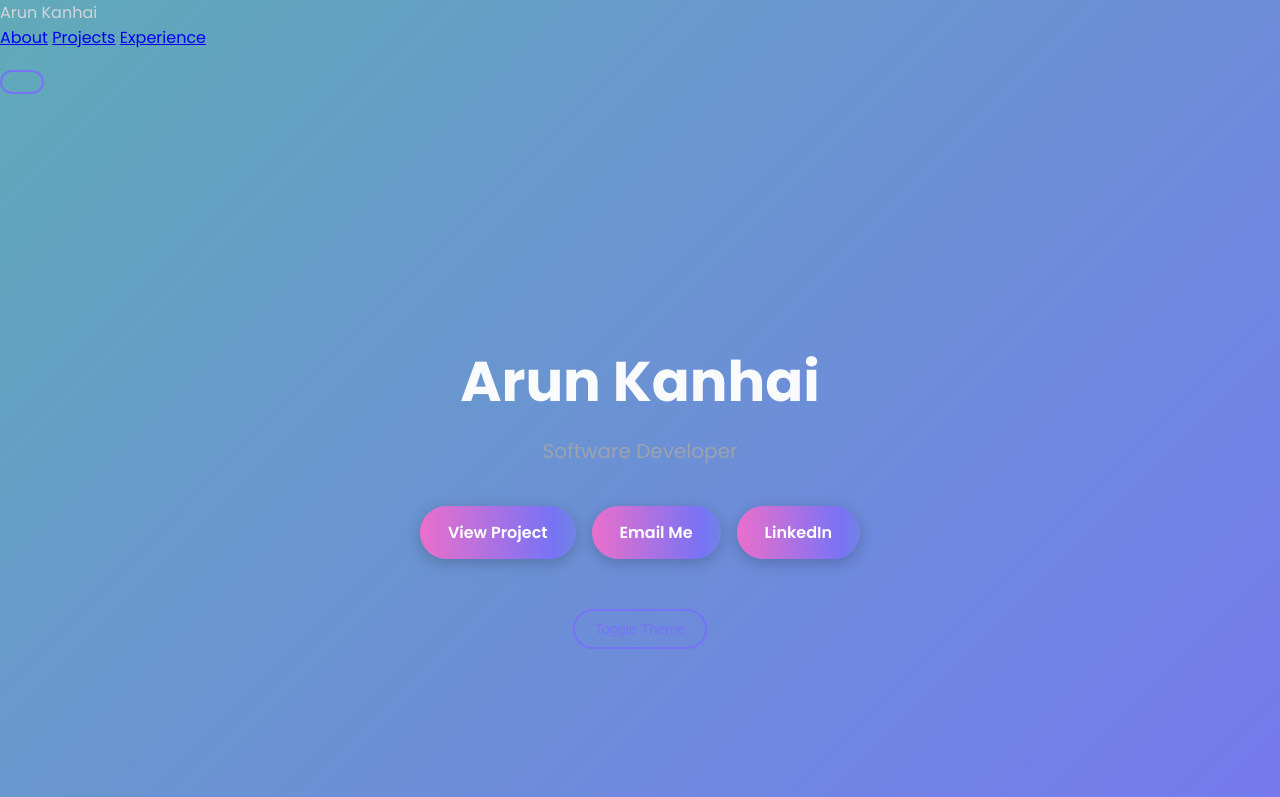
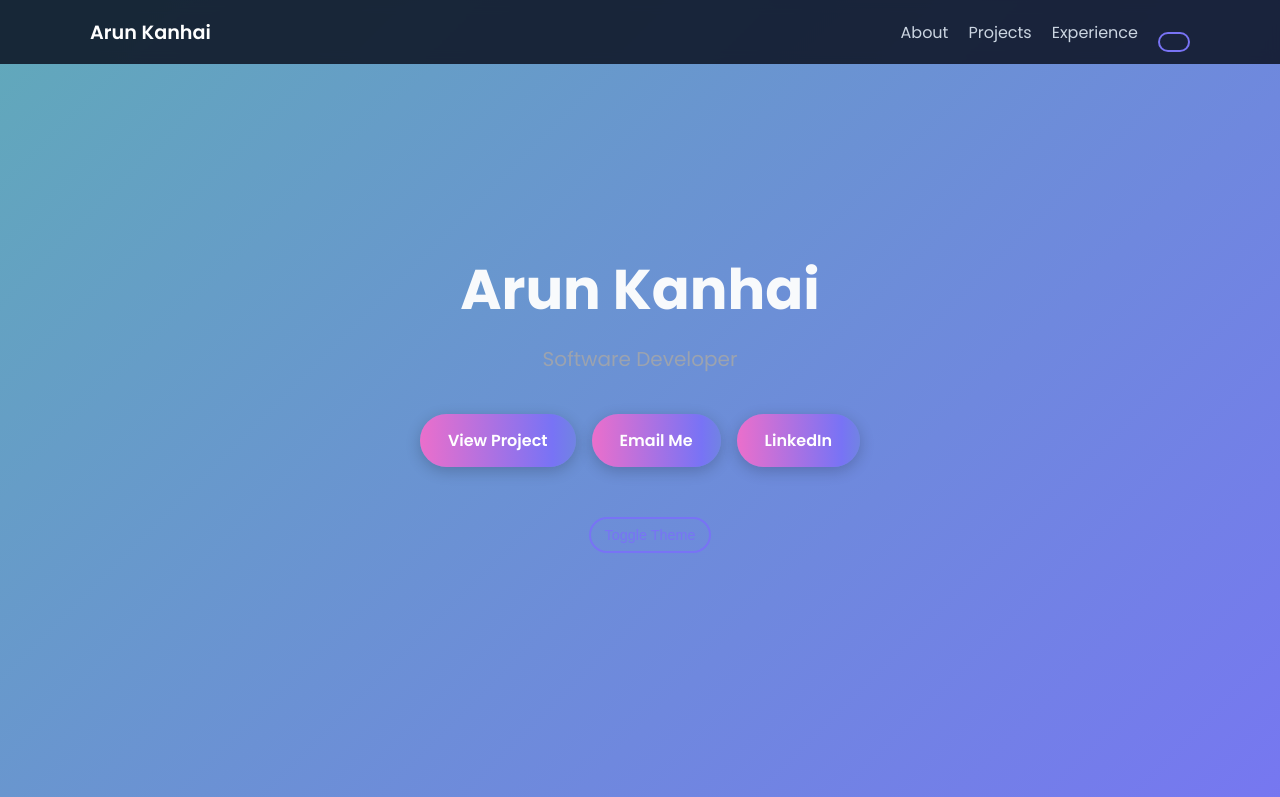
Before and after one commit to agk21/355, a plain HTML site: page index.html in a window 1280 px wide. Shown: the top 797 px of the page. Drawn offline with nearby package versions, Linux system fonts and the light colour scheme.

Commit message:
Update styles.css

```diff
--- a/styles.css
+++ b/styles.css
@@ -183,3 +183,64 @@ body.animated-bg {
   font-size: 0.9rem;
   color: #6b7280;
 }
+
+/* ===== Top Navigation Bar ===== */
+.top-nav {
+  position: fixed;
+  top: 0;
+  width: 100%;
+  background-color: rgba(11, 17, 32, 0.85);
+  backdrop-filter: blur(6px);
+  z-index: 1000;
+  padding: 12px 24px;
+}
+
+.nav-container {
+  display: flex;
+  justify-content: space-between;
+  align-items: center;
+  max-width: 1100px;
+  margin: 0 auto;
+  flex-wrap: wrap;
+}
+
+.nav-name {
+  font-size: 1.2rem;
+  font-weight: 600;
+  color: #ffffff;
+  margin-right: auto;
+}
+
+.nav-links {
+  display: flex;
+  gap: 20px;
+}
+
+.nav-links a {
+  font-size: 1rem;
+  color: #cbd5e1;
+  text-decoration: none;
+  transition: color 0.3s ease;
+}
+
+.nav-links a:hover {
+  color: #ffffff;
+}
+
+/* ===== Theme Toggle in Navbar ===== */
+.theme-toggle {
+  background: none;
+  border: 2px solid #7873f5;
+  color: #7873f5;
+  padding: 8px 14px;
+  border-radius: 9999px;
+  font-size: 0.9rem;
+  cursor: pointer;
+  transition: all 0.3s ease;
+  margin-left: 20px;
+}
+
+.theme-toggle:hover {
+  background-color: #7873f5;
+  color: white;
+}
```
